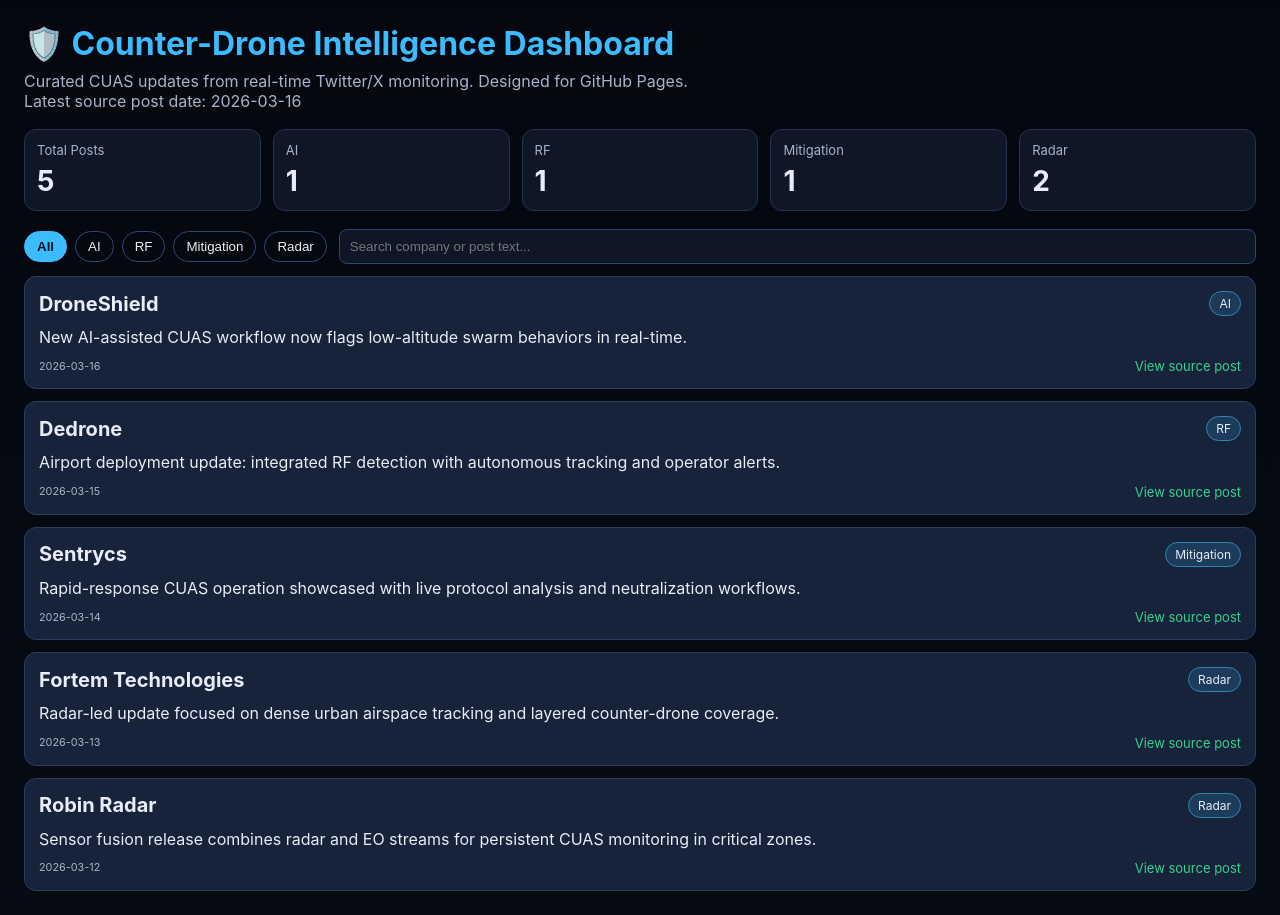
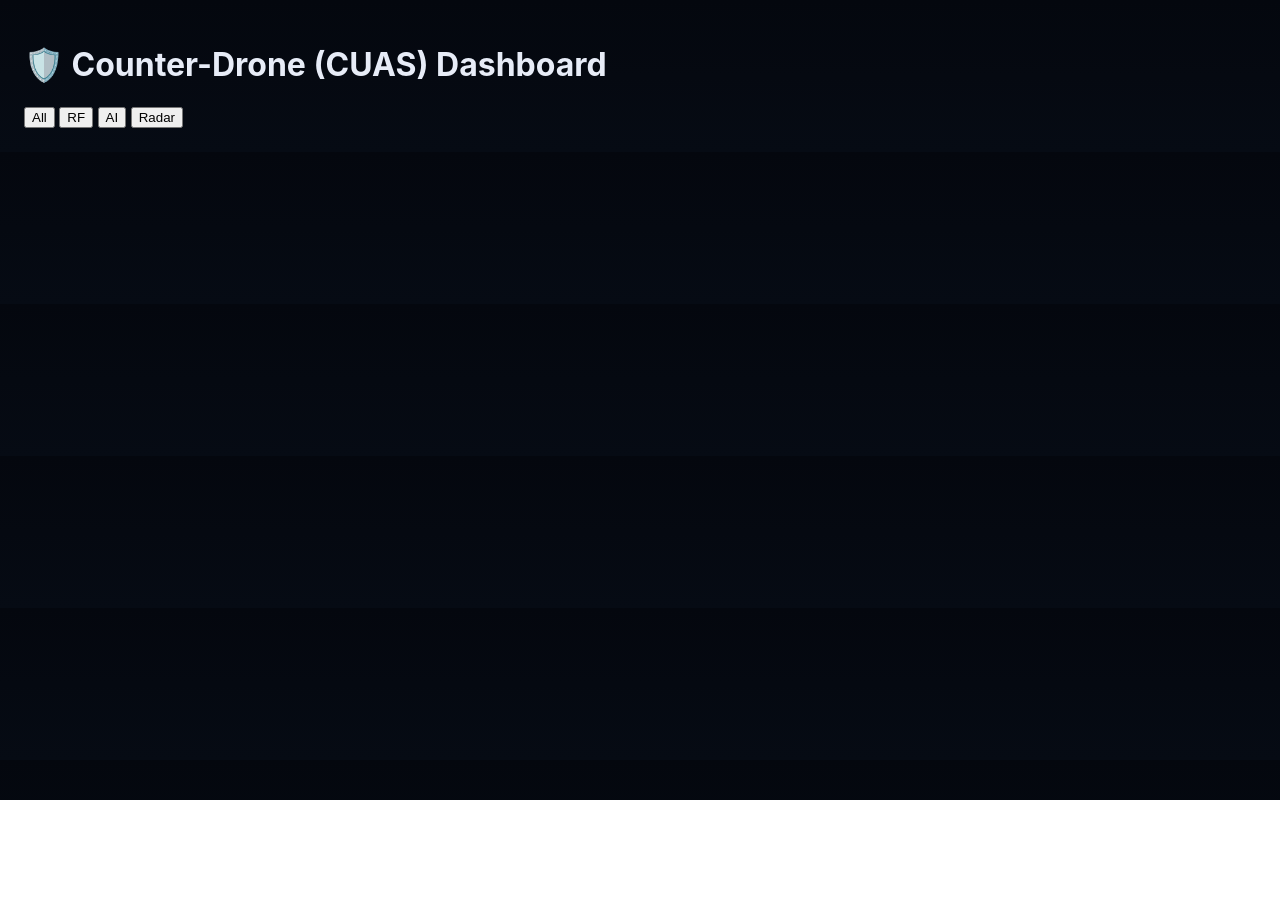
Before and after one commit to hhaungwilly-bot/cuas-dashboard, a plain HTML site: page index.html in a window 1280 px wide. After the commit the page ends 800 px from the top, so only its background shows below. Drawn offline with Linux system fonts and the light colour scheme.

Commit message:
Refactor index.html for improved structure and clarity

```diff
--- a/index.html
+++ b/index.html
@@ -1,42 +1,22 @@
 <!DOCTYPE html>
-<html lang="en">
+<html>
 <head>
   <meta charset="UTF-8">
-  <meta name="viewport" content="width=device-width, initial-scale=1.0">
-  <title>CUAS Intel Dashboard</title>
+  <title>CUAS Dashboard</title>
   <link rel="stylesheet" href="styles.css">
 </head>
+
 <body>
-  <header class="hero">
-    <h1>🛡️ Counter-Drone Intelligence Dashboard</h1>
-    <p>
-      Curated CUAS updates from real-time Twitter/X monitoring. Designed for GitHub Pages.
-    </p>
-    <div id="last-updated" class="meta"></div>
-  </header>
+  <h1>🛡️ Counter-Drone (CUAS) Dashboard</h1>
 
-  <section class="stats" id="stats"></section>
+  <div class="filters">
+    <button onclick="filterPosts('all')">All</button>
+    <button onclick="filterPosts('RF')">RF</button>
+    <button onclick="filterPosts('AI')">AI</button>
+    <button onclick="filterPosts('Radar')">Radar</button>
+  </div>
 
-  <section class="controls">
-    <div class="filter-group" id="category-filters"></div>
-    <input id="search" type="search" placeholder="Search company or post text..." aria-label="Search posts">
-  </section>
-
-  <main id="feed" class="feed"></main>
-
-  <template id="post-template">
-    <article class="card">
-      <div class="card-top">
-        <h2></h2>
-        <span class="category"></span>
-      </div>
-      <p class="text"></p>
-      <div class="card-bottom">
-        <small class="date"></small>
-        <a target="_blank" rel="noopener noreferrer">View source post</a>
-      </div>
-    </article>
-  </template>
+  <div id="feed"></div>
 
   <script src="script.js"></script>
 </body>
```
